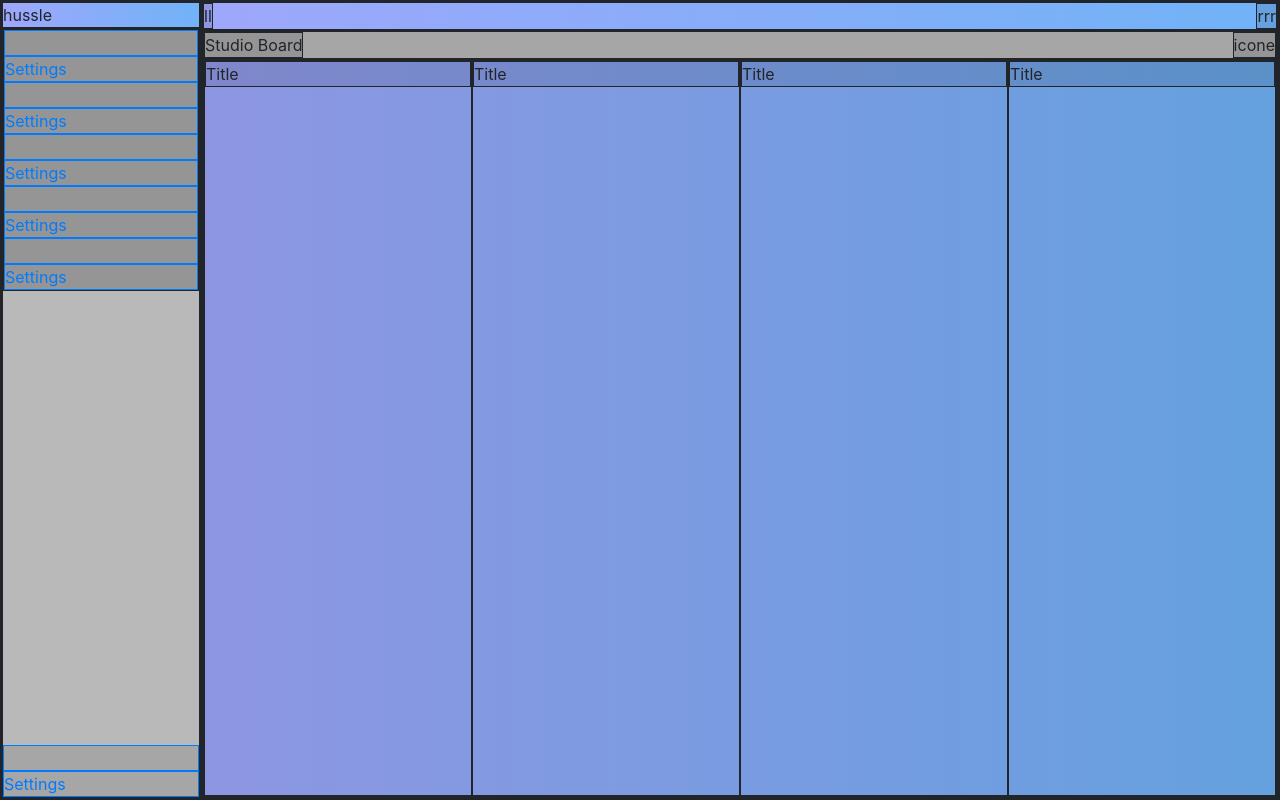
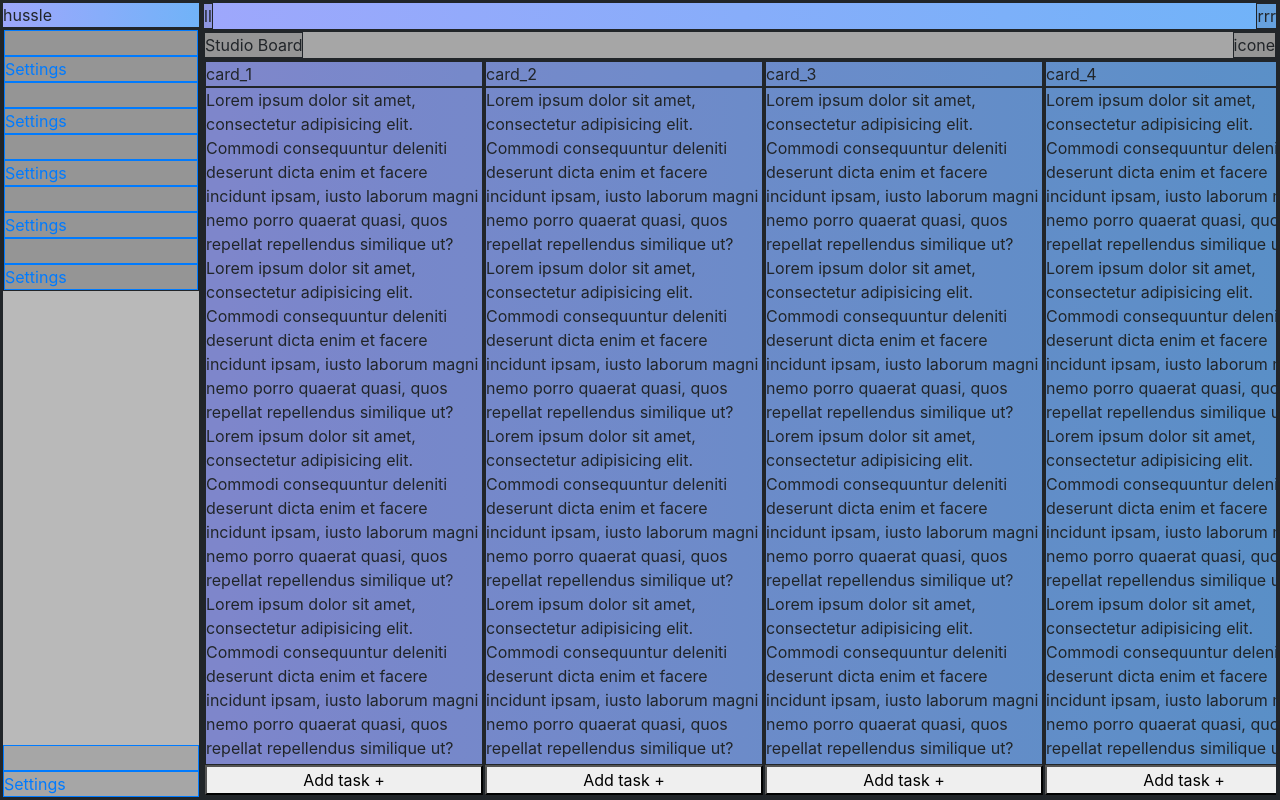
Before and after one commit to skorovDev/test_admin_page_vue2, a Vue app: page / in a window 1280 px wide. Built offline with nearby package versions, Linux system fonts and the light colour scheme.

Commit message:
todo list

```diff
--- a/package.json
+++ b/package.json
@@ -8,10 +8,12 @@
     "lint": "vue-cli-service lint"
   },
   "dependencies": {
+    "axios": "^0.26.0",
     "bootstrap": "4.6",
     "core-js": "^3.6.5",
     "register-service-worker": "^1.7.1",
     "vue": "^2.6.11",
+    "vue-axios": "^3.4.1",
     "vue-tailwind": "^2.5.0",
     "vuex": "^3.4.0"
   },
--- a/src/App.vue
+++ b/src/App.vue
@@ -1,9 +1,9 @@
 <template>
   <div id="app" class="d-flex">
-    <left-site-bar/>
+    <left-site-bar />
 
-    <div class="right ">
-      <v-header/>
+    <div class="right">
+      <v-header />
 
       <div class="d-flex flex-column right-content">
         <div class="d-flex justify-content-between">
@@ -11,11 +11,7 @@
           <div>icone</div>
         </div>
         <div class="bg-hussle content d-flex">
-          <board/>
-          <board/>
-          <board/>
-          <board/>
-          <!--          <board/>-->
+          <board v-for="board in boards" :key="board.title" :title="board.title" />
         </div>
       </div>
     </div>
@@ -26,10 +22,17 @@
 import LeftSiteBar from "@/components/LeftSiteBar";
 import VHeader from "@/components/VHeader";
 import Board from "@/components/Board";
+import boards from "@/data/boards.json";
 
 export default {
   name: "App",
-  components: {Board, VHeader, LeftSiteBar},
+  components: { Board, VHeader, LeftSiteBar },
+  data: () => ({
+    boards
+  })
+  // beforeMount() {
+
+  // }
 };
 </script>
 
@@ -71,5 +74,6 @@ div {
 
 .right-content {
   flex: 1 1 100%;
+  max-height: calc(100% - 28px);
 }
 </style>
--- a/src/components/Board.vue
+++ b/src/components/Board.vue
@@ -1,17 +1,50 @@
 <template>
   <div class="board">
-    <div>Title</div>
+    <div>{{ title }}</div>
+    <div class="board-cards">
+      Lorem ipsum dolor sit amet, consectetur adipisicing elit. Commodi consequuntur deleniti deserunt dicta enim et
+      facere incidunt ipsam, iusto laborum magni nemo porro quaerat quasi, quos repellat repellendus similique ut?
+      Lorem ipsum dolor sit amet, consectetur adipisicing elit. Commodi consequuntur deleniti deserunt dicta enim et
+      facere incidunt ipsam, iusto laborum magni nemo porro quaerat quasi, quos repellat repellendus similique ut?
+      Lorem ipsum dolor sit amet, consectetur adipisicing elit. Commodi consequuntur deleniti deserunt dicta enim et
+      facere incidunt ipsam, iusto laborum magni nemo porro quaerat quasi, quos repellat repellendus similique ut?
+      Lorem ipsum dolor sit amet, consectetur adipisicing elit. Commodi consequuntur deleniti deserunt dicta enim et
+      facere incidunt ipsam, iusto laborum magni nemo porro quaerat quasi, quos repellat repellendus similique ut?
+      Lorem ipsum dolor sit amet, consectetur adipisicing elit. Commodi consequuntur deleniti deserunt dicta enim et
+      facere incidunt ipsam, iusto laborum magni nemo porro quaerat quasi, quos repellat repellendus similique ut?
+      Lorem ipsum dolor sit amet, consectetur adipisicing elit. Commodi consequuntur deleniti deserunt dicta enim et
+      facere incidunt ipsam, iusto laborum magni nemo porro quaerat quasi, quos repellat repellendus similique ut?
+      Lorem ipsum dolor sit amet, consectetur adipisicing elit. Commodi consequuntur deleniti deserunt dicta enim et
+      facere incidunt ipsam, iusto laborum magni nemo porro quaerat quasi, quos repellat repellendus similique ut?
+      Lorem ipsum dolor sit amet, consectetur adipisicing elit. Commodi consequuntur deleniti deserunt dicta enim et
+      facere incidunt ipsam, iusto laborum magni nemo porro quaerat quasi, quos repellat repellendus similique ut?
+    </div>
+    <button>Add task +</button>
   </div>
 </template>
 
 <script>
 export default {
   name: "Board",
+  props: {
+    title: {},
+    cards: {}
+  }
 };
 </script>
 
 <style scoped>
 .board {
+  display: flex;
+  flex-direction: column;
   width: 280px;
+  min-width: 280px;
+  max-height: 100%;
+  align-self: flex-start;
+}
+
+.board-cards {
+  flex-grow: 1;
+  overflow-y: scroll;
 }
 </style>
--- /dev/null
+++ b/src/data/boards.json
@@ -0,0 +1,110 @@
+[
+  {
+    "title": "card_1",
+    "cards": [
+      {},
+      {},
+      {},
+      {},
+      {},
+      {},
+      {},
+      {},
+      {},
+      {},
+      {},
+      {},
+      {}
+    ]
+  },
+  {
+    "title": "card_2",
+    "cards": [
+      {},
+      {},
+      {},
+      {},
+      {},
+      {},
+      {},
+      {},
+      {},
+      {},
+      {},
+      {},
+      {}
+    ]
+  },
+  {
+    "title": "card_3",
+    "cards": [
+      {},
+      {},
+      {},
+      {},
+      {},
+      {},
+      {},
+      {},
+      {},
+      {},
+      {},
+      {},
+      {}
+    ]
+  },
+  {
+    "title": "card_4",
+    "cards": [
+      {},
+      {},
+      {},
+      {},
+      {},
+      {},
+      {},
+      {},
+      {},
+      {},
+      {},
+      {},
+      {}
+    ]
+  },
+  {
+    "title": "card_5",
+    "cards": [
+      {},
+      {},
+      {},
+      {},
+      {},
+      {},
+      {},
+      {},
+      {},
+      {},
+      {},
+      {},
+      {}
+    ]
+  },
+  {
+    "title": "card_6",
+    "cards": [
+      {},
+      {},
+      {},
+      {},
+      {},
+      {},
+      {},
+      {},
+      {},
+      {},
+      {},
+      {},
+      {}
+    ]
+  }
+]
```
Also changed, not shown: src/main.js (+5 -2 lines), 2 other files (tests, documents, lock files or other folders).
